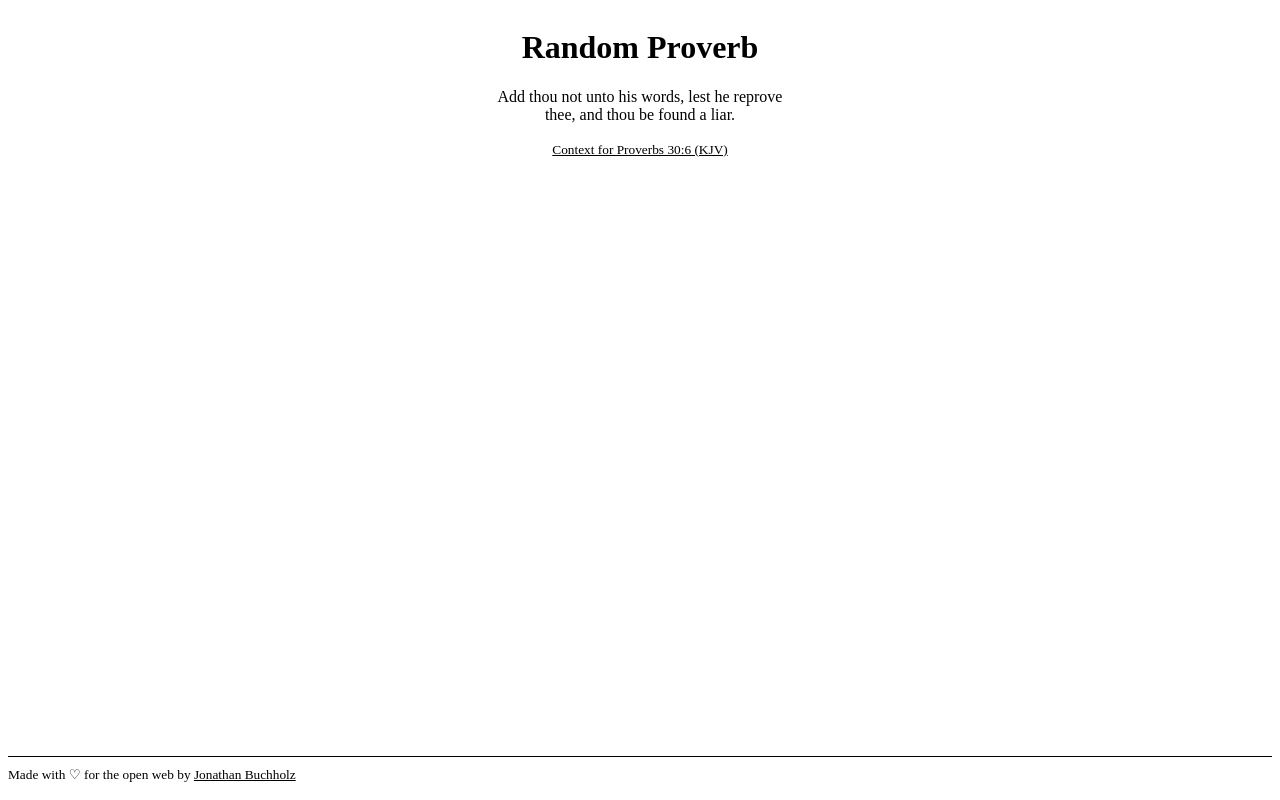
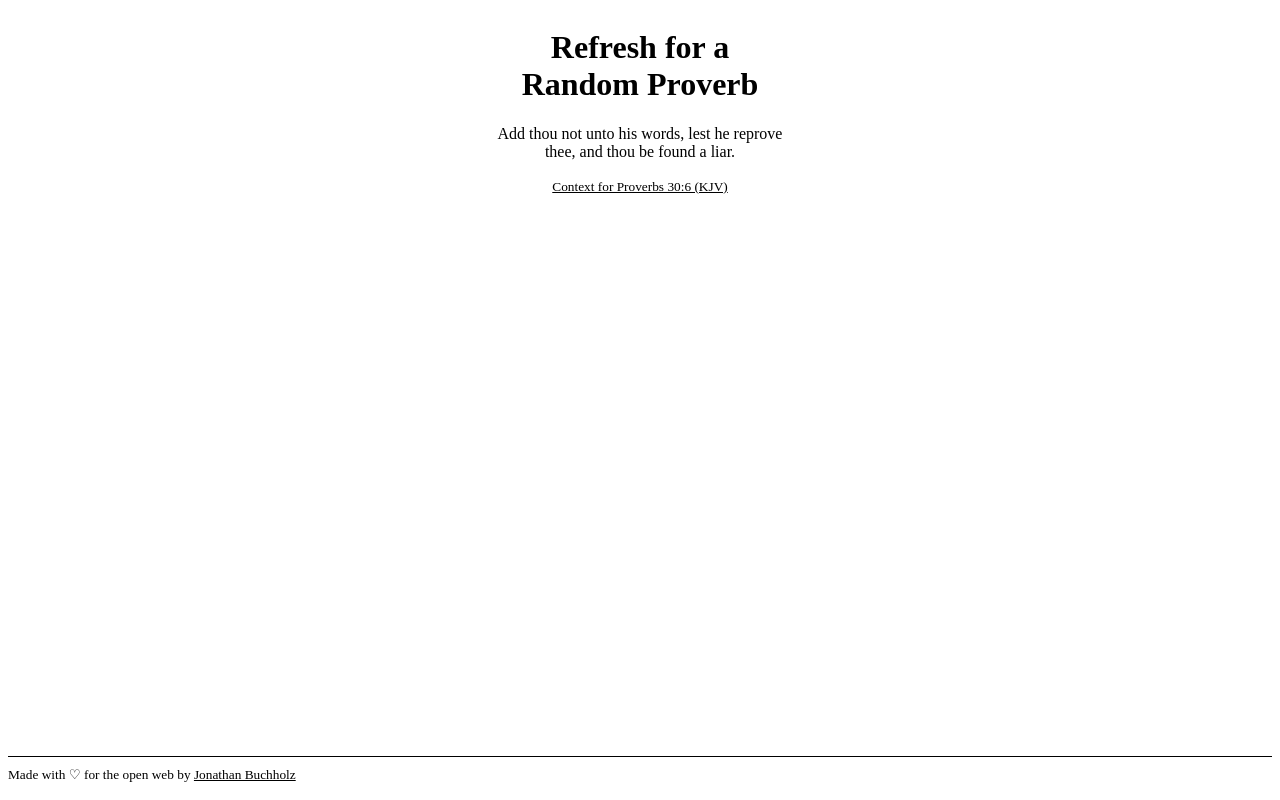
Before and after one commit to JonathanBuchh/proverb, a plain HTML site: page index.html in a window 1280 px wide. Drawn offline with Linux system fonts and the light colour scheme.

Commit message:
Make title more descriptive

```diff
--- a/index.html
+++ b/index.html
@@ -10,7 +10,7 @@
 </head>
 <body>
   <main>
-    <h1>Random Proverb</h1>
+    <h1>Refresh for a Random Proverb</h1>
     <p id="proverb">The proverbs of Solomon son of David, king of Israel:</p>
     <small><a id="context" href="https://www.biblegateway.com/passage/?search=Proverbs1&version=KJV" target="_blank">Context for Proverbs 1:1 (KJV)</a></small>
   </main>
```
